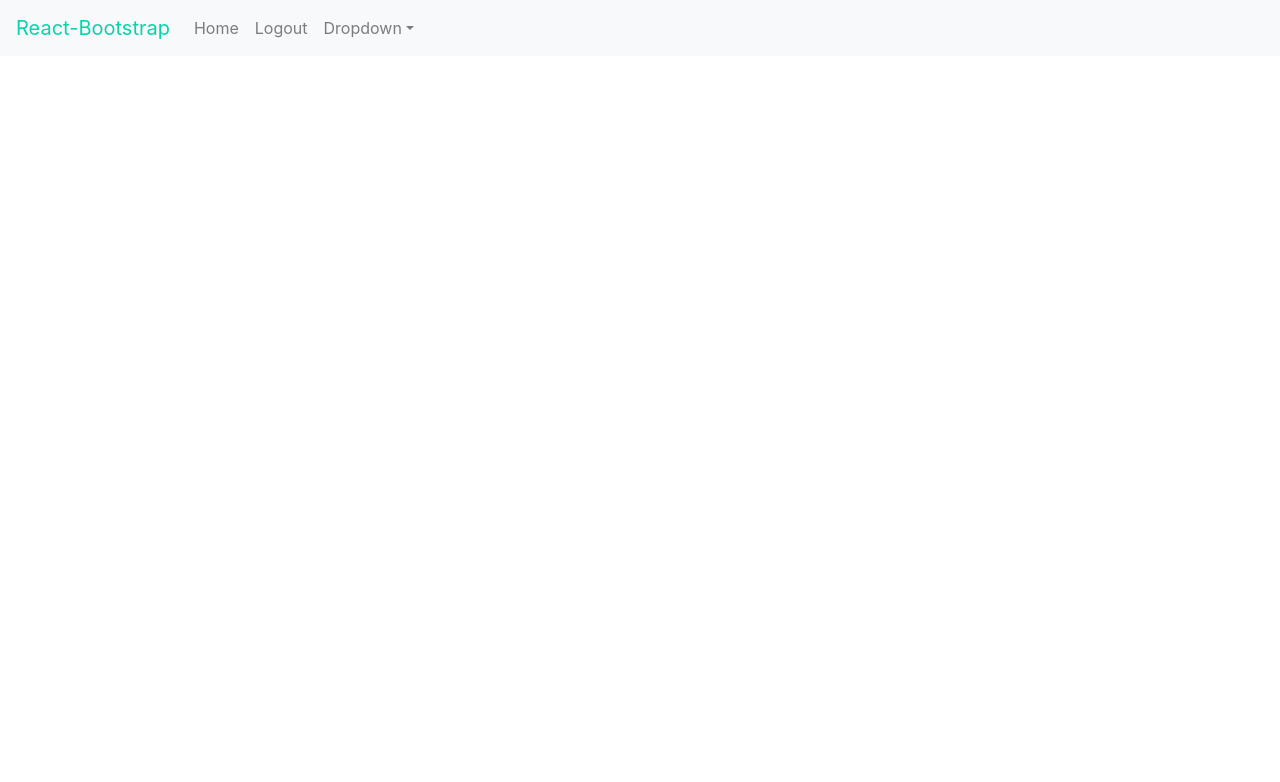
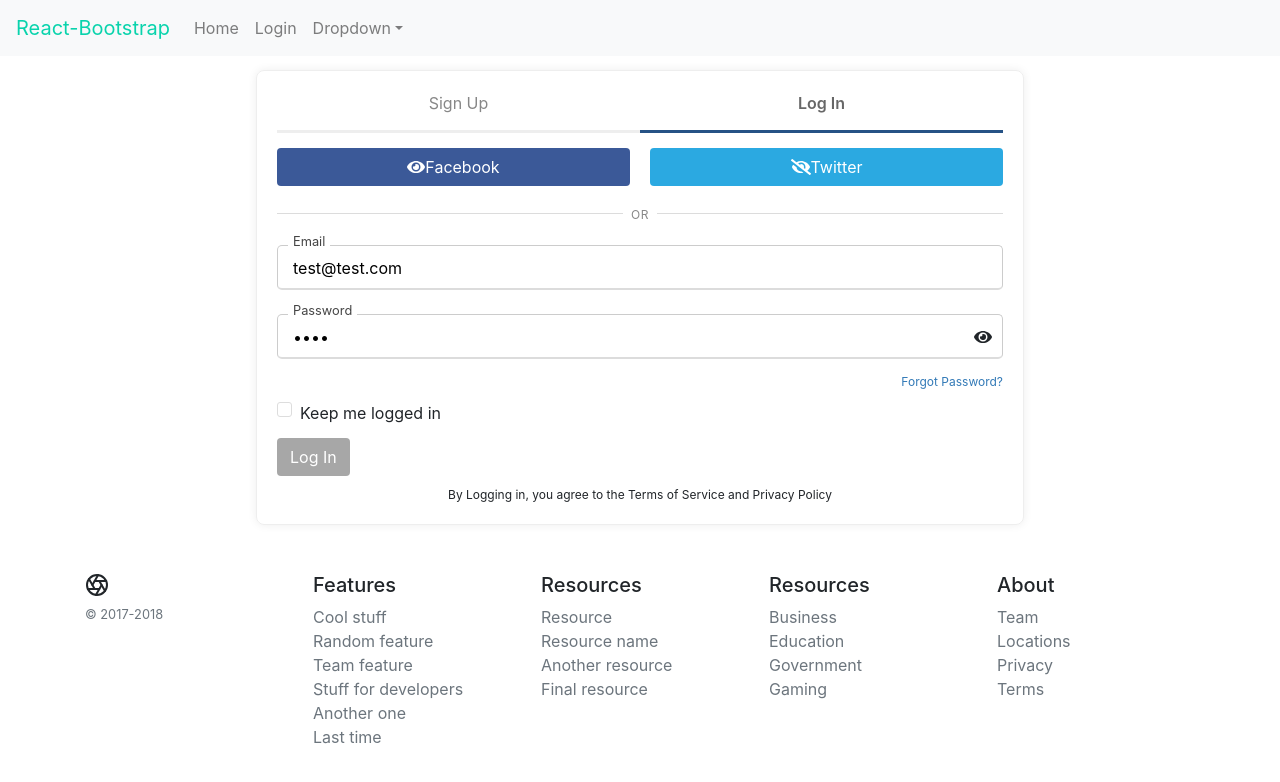
Before and after one commit to daytch/LJGB-UI, a React (Create React App) app: page /login in a window 1280 px wide. Before the commit this address had no page. Shown: the top 782 px of the page. Built offline with nearby package versions, Linux system fonts and the light colour scheme.

Commit message:
edit login

```diff
--- a/src/App.js
+++ b/src/App.js
@@ -22,9 +22,10 @@ function App() {
       <Aplication>
         {/* <Container> */}
         <Switch>
-          <Route exact path="/" component={Login} />
+          <Route exact path="/" component={Home} />
+          <Route exact path="/home" component={Home} />
           <Route exact path="/logout" component={Logout} />
-          <Route exact path="/home" component={Home} />
+          <Route exact path="/login" component={Login} />
           <Route path="*" component={PageNotFound} />
         </Switch>
         {/* </Container> */}
--- a/src/components/index.jsx
+++ b/src/components/index.jsx
@@ -5,9 +5,9 @@ import Footer from './layouts/common/footers';
 const App = ({ children }) => {
   return (
     <>
-      {/* <Header /> */}
+      <Header />
       {children}
-      {/* <Footer /> */}
+      <Footer />
     </>
   );
 };
--- a/src/components/layouts/common/headers/index.jsx
+++ b/src/components/layouts/common/headers/index.jsx
@@ -27,8 +27,8 @@ const Header = () => {
               </Link>
             </Nav>
             <Nav>
-              <Link to="/logout" className="nav-link">
-                Logout
+              <Link to="/login" className="nav-link">
+                Login
               </Link>
             </Nav>
             <NavDropdown title="Dropdown" id="basic-nav-dropdown">
--- a/src/routes/login/index.jsx
+++ b/src/routes/login/index.jsx
@@ -49,15 +49,15 @@ class Login extends Component {
 
   render() {
     var log = this.state;
-    if (this.state.idToken !== null) {
-      return (
-        <Redirect
-          to={{
-            pathname: '/home'
-          }}
-        />
-      );
-    }
+    // if (this.state.idToken !== null) {
+    //   return (
+    //     <Redirect
+    //       to={{
+    //         pathname: '/home'
+    //       }}
+    //     />
+    //   );
+    // }
     return (
       <main role="main">
         <div className="container">
```
Also changed, not shown: src/actions/loginAction.jsx (added).
